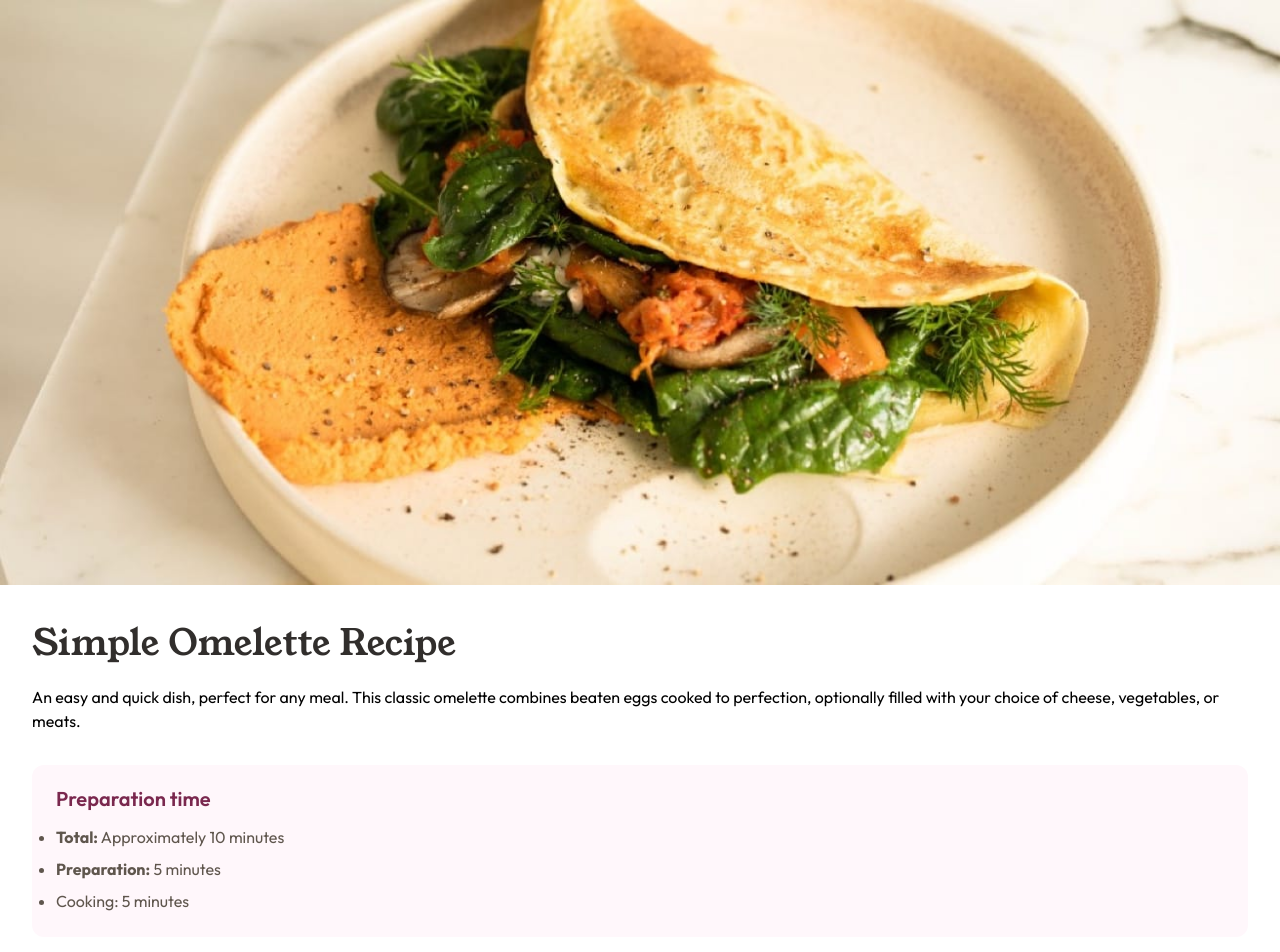
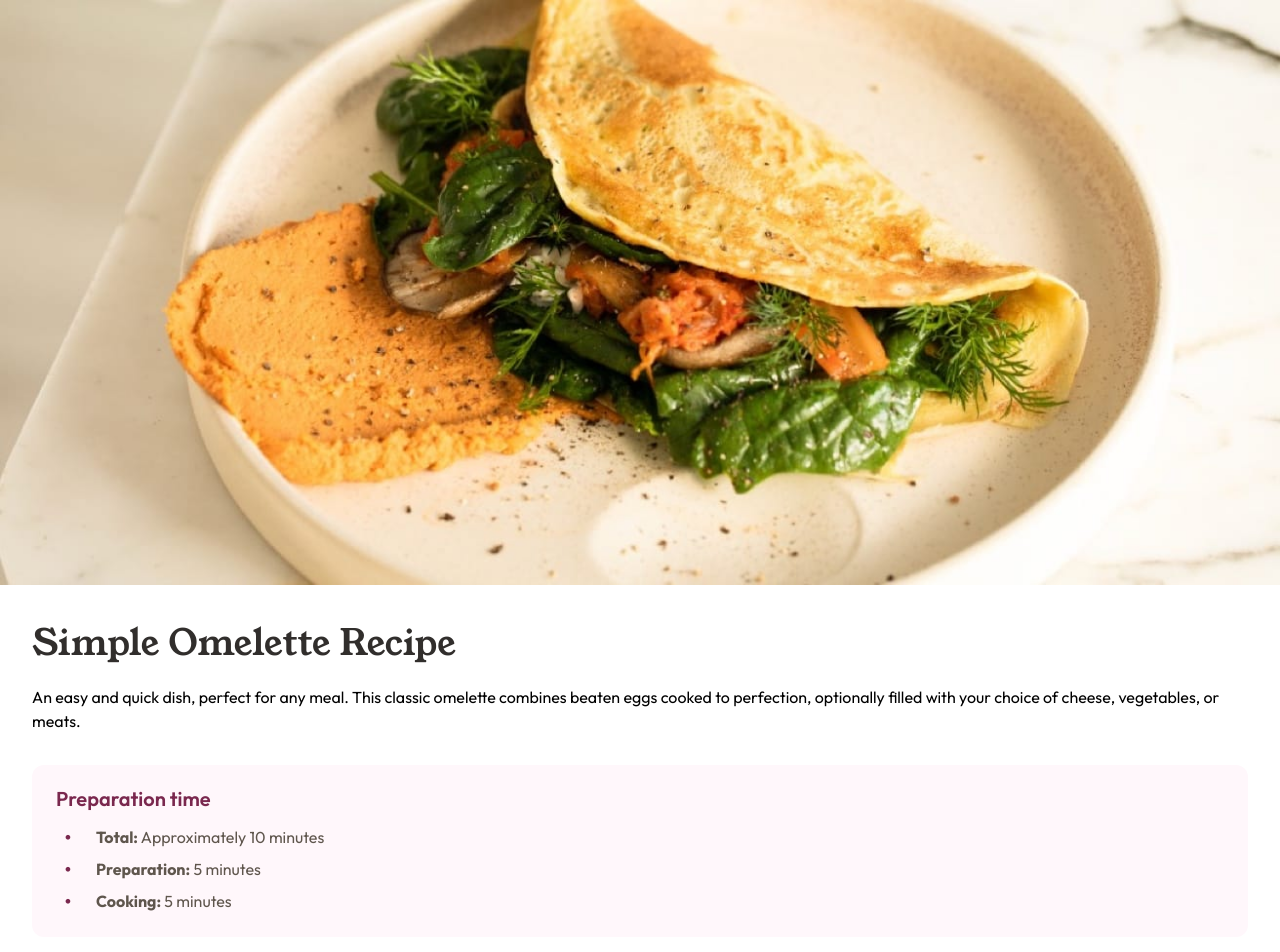
Before and after one commit to martinianol/recipe-page, a React (Vite) app: page / in a window 1280 px wide. Shown: the top 952 px of the page. Built offline with nearby package versions, Linux system fonts and the light colour scheme.

Commit message:
Add Custom Bullet to PrepTime

```diff
--- a/src/components/PrepTime.jsx
+++ b/src/components/PrepTime.jsx
@@ -5,14 +5,15 @@ const PrepTime = () => {
     <Container>
       <Title>Preparation time</Title>
       <List>
-        <li>
+        <ListItem>
           <Bold>Total:</Bold> Approximately 10 minutes
-        </li>
-        <li>
-          {" "}
+        </ListItem>
+        <ListItem>
           <Bold>Preparation:</Bold> 5 minutes
-        </li>
-        <li>Cooking: 5 minutes</li>
+        </ListItem>
+        <ListItem>
+          <Bold>Cooking:</Bold> 5 minutes
+        </ListItem>
       </List>
     </Container>
   );
@@ -38,6 +39,23 @@ const List = styled.ul`
   gap: 8px;
   ${({ theme }) => theme.typography["text-preset-4"]}
   color: ${({ theme }) => theme.colors.stone[600]};
+  list-style-position: inside;
+  list-style: none;
+`;
+
+const ListItem = styled.li`
+  position: relative;
+  padding-left: 40px;
+
+  &::before {
+    content: "•";
+    font-size: 24px;
+    position: absolute;
+    left: 8px;
+    top: 50%;
+    transform: translateY(-50%);
+    color: ${({ theme }) => theme.colors.rose[800]};
+  }
 `;
 
 const Bold = styled.span`
```
